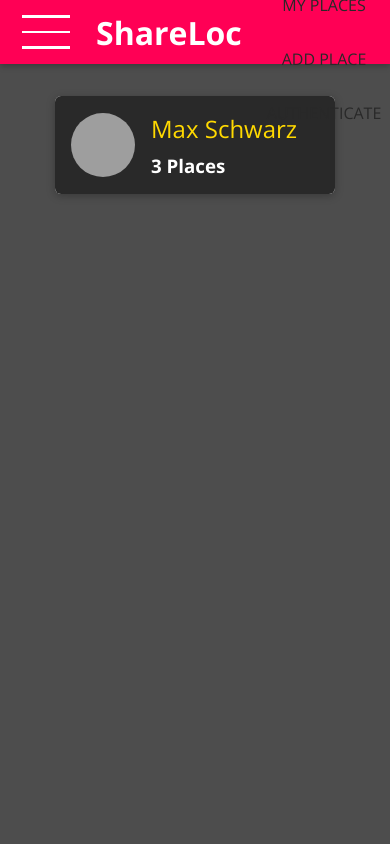
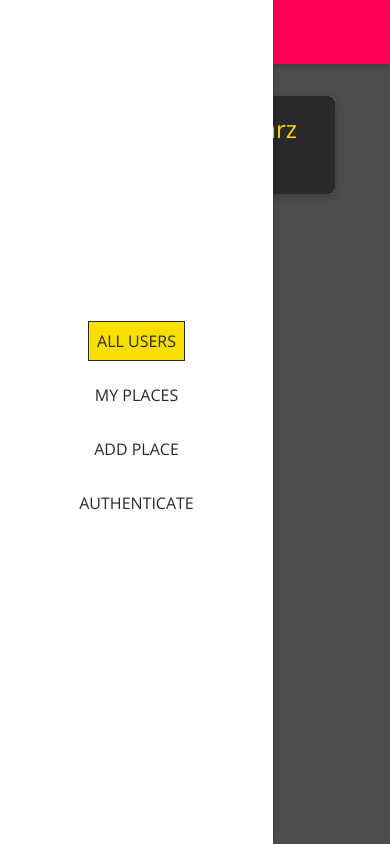
Before and after one commit to David-mwendwa/share-loc, a React (Create React App) app in the folder frontend/: page / in a window 390 px wide. Built offline with nearby package versions, Linux system fonts and the light colour scheme; grey boxes are pictures that could not be loaded.

Commit message:
implement a basic desktop & mobile navigation

```diff
--- a/frontend/src/shared/components/Navigation/MainNavigation.js
+++ b/frontend/src/shared/components/Navigation/MainNavigation.js
@@ -1,11 +1,18 @@
 import React from 'react';
 import {Link} from 'react-router-dom'
 import MainHeader from './MainHeader';
+import NavLinks from './NavLinks';
+import SideDrawer from './SideDrawer';
 import './MainNavigation.css';
-import NavLinks from './NavLinks';
 
 const MainNavigation = (props) => {
   return (
+    <>
+      <SideDrawer>
+        <nav className='main-navigation__drawer-nav'>
+          <NavLinks />
+        </nav>
+      </SideDrawer>
       <MainHeader>
         <button className='main-navigation__menu-btn'>
           <span />
@@ -15,10 +22,11 @@
         <h1 className='main-navigation__title'>
           <Link to='/'>ShareLoc</Link>
         </h1>
-      <nav>
-        <NavLinks/>
+        <nav className='main-navigation__header-nav'>
+          <NavLinks />
         </nav>
       </MainHeader>
+    </>
   );
 };
 
--- a/frontend/src/shared/components/Navigation/SideDrawer.js
+++ b/frontend/src/shared/components/Navigation/SideDrawer.js
@@ -0,0 +1,9 @@
+import React from 'react';
+
+import './SideDrawer.css';
+
+const SideDrawer = (props) => {
+  return <aside className='side-drawer'>{props.children}</aside>;
+};
+
+export default SideDrawer;
```
Lines whose indentation alone changed are shown as unchanged.
